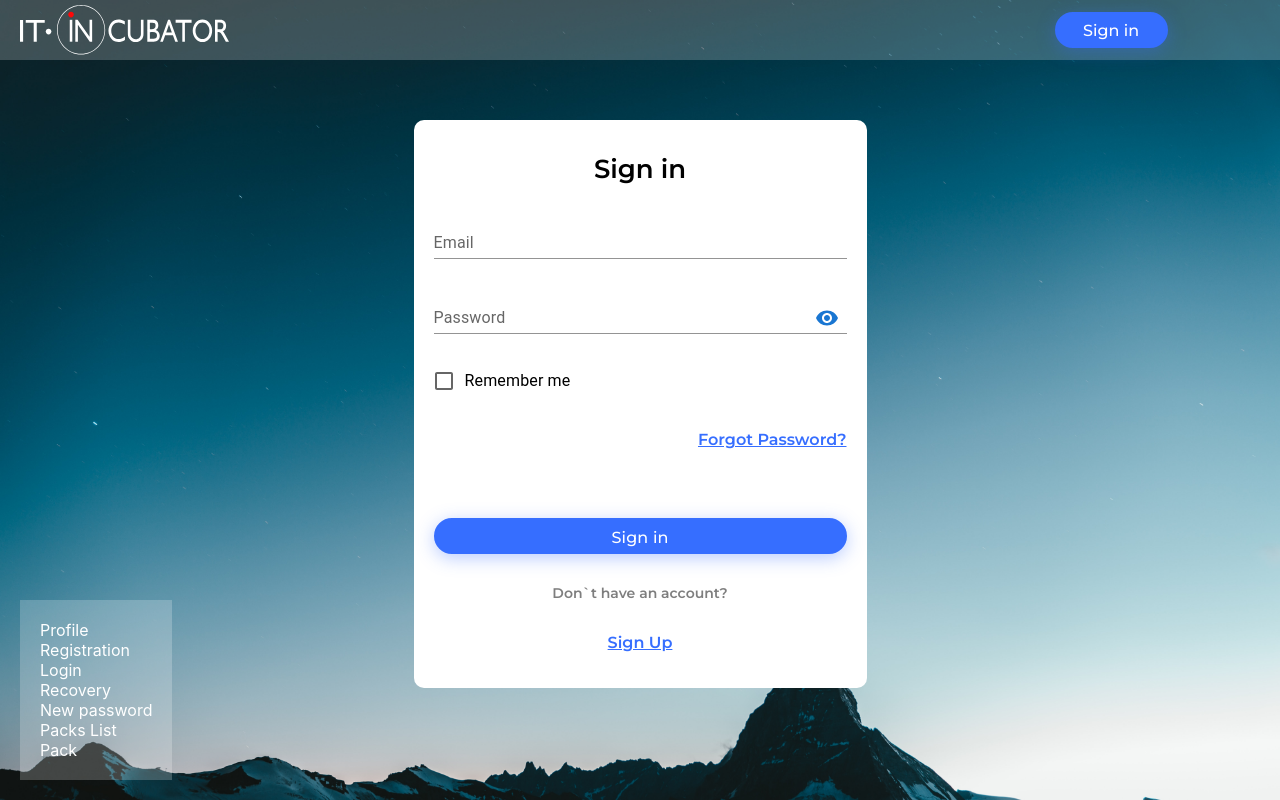
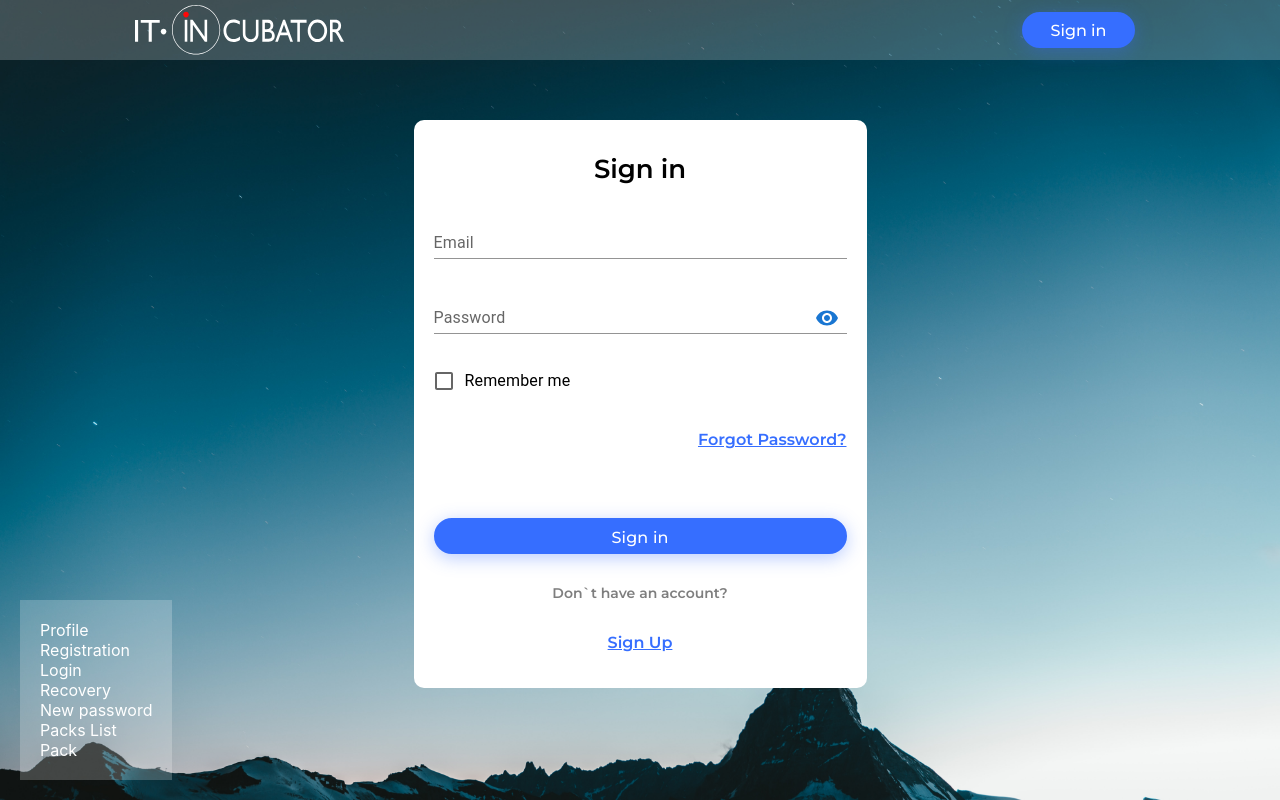
Before and after one commit to Rumata-SL/Learning-cards, a React (Create React App) app: page /#/login in a window 1280 px wide. Built offline with nearby package versions, Linux system fonts and the light colour scheme; no server answers.

Commit message:
fix: changed Header.module.css

```diff
--- a/src/common/components/header/Header.module.css
+++ b/src/common/components/header/Header.module.css
@@ -17,19 +17,17 @@
   align-items: center;
   justify-content: space-between;
     width: 100%;
-  /*max-width: 1010px;*/
+  max-width: 1010px;
   height: 100%;
   margin: 0 auto;
 }
 
 .logo {
-    margin:20px;
   min-width: 210px;
   height: 50px;
 }
 
 .buttonSignIn {
-    margin-right: 8%;
   max-width: 113px;
   height: 36px;
   padding: 0 10px;
```
